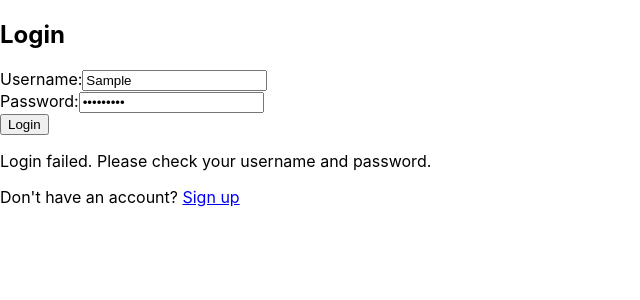
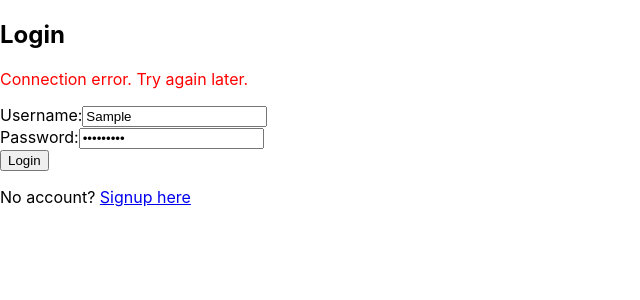
Before and after one commit to mikedukakis/Sprint5-Tasca2_Front-end, a React (Create React App) app: page / in a window 1280 px wide. Both pictures are taken after typing "Sample", "Sample123" into the empty fields and a click on the button "Login". Shown: the top 300 px of the page, without its empty margins (0-640 px from the left). Built offline with nearby package versions, Linux system fonts and the light colour scheme; no server answers.

Commit message:
Fix connection problem

```diff
--- a/src/components/Login.js
+++ b/src/components/Login.js
@@ -1,62 +1,67 @@
 import React, { useState } from 'react';
-import axios from 'axios';
-import { Link, useNavigate } from 'react-router-dom';
-import BASE_URL from '../config';
+import { useNavigate } from 'react-router-dom';
 
 function Login() {
   const [username, setUsername] = useState('');
   const [password, setPassword] = useState('');
-  const [message, setMessage] = useState('');
+  const [error, setError] = useState('');
   const navigate = useNavigate();
 
   const handleLogin = async (e) => {
     e.preventDefault();
     try {
-      const response = await axios.post(`${BASE_URL}/virtualpet/auth/login`, {
-        username,
-        password,
+      const response = await fetch('http://localhost:8080/virtualpet/auth/login', {
+        method: 'POST',
+        headers: {
+          'Content-Type': 'application/json',
+        },
+        body: JSON.stringify({ username, password }),
       });
-      const { access_token } = response.data;
-      localStorage.setItem('token', access_token); // Guardar el token en localStorage
-      setMessage('Login successful!');
 
-      // Redirige a PetHome después de un login exitoso
-      navigate('/pets');
+      if (response.ok) {
+        const data = await response.json();
+        // Guardar el token y el nombre de User en localStorage
+        localStorage.setItem('access_token', data.access_token);
+        localStorage.setItem('refresh_token', data.refresh_token);
+        localStorage.setItem('username', username); // Guardar el nombre de User
+        navigate('/mypets');
+      } else {
+        setError('Wrong credentials. Try again.');
+      }
     } catch (error) {
-      setMessage('Login failed. Please check your username and password.');
-      console.error(error);
+      setError('Connection error. Try again later.');
     }
   };
 
   return (
-    <div>
+    <div className="login-container">
       <h2>Login</h2>
+      {error && <p style={{ color: 'red' }}>{error}</p>}
       <form onSubmit={handleLogin}>
-        <label>
-          Username:
+        <div>
+          <label htmlFor="username">Username:</label>
           <input
             type="text"
+            id="username"
             value={username}
             onChange={(e) => setUsername(e.target.value)}
             required
           />
-        </label>
-        <br />
-        <label>
-          Password:
+        </div>
+        <div>
+          <label htmlFor="password">Password:</label>
           <input
             type="password"
+            id="password"
             value={password}
             onChange={(e) => setPassword(e.target.value)}
             required
           />
-        </label>
-        <br />
+        </div>
         <button type="submit">Login</button>
       </form>
-      {message && <p>{message}</p>}
       <p>
-        Don't have an account? <Link to="/signup">Sign up</Link>
+        No account? <a href="/signup">Signup here</a>
       </p>
     </div>
   );
```
